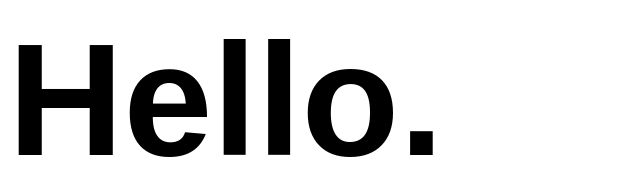
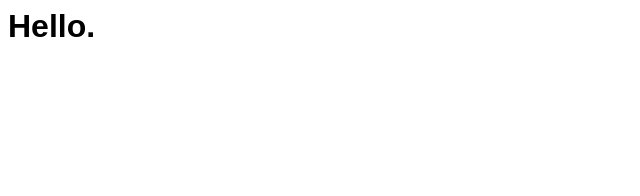
Before and after one commit to xvozi05378/XVOZI05378.github.io, a plain HTML site: page index.html in a window 1280 px wide. Shown: the whole page, without its empty margins (0-640 px from the left). Drawn offline with Linux system fonts and the light colour scheme.

Commit message:
Update style.css

```diff
--- a/style.css
+++ b/style.css
@@ -1,4 +1,4 @@
 body {
     font-family: "Arial";
-    font-size: 10vh;
+    font-size: 2vh;
 }
```
